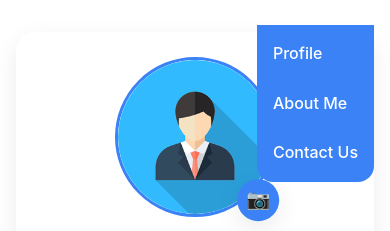
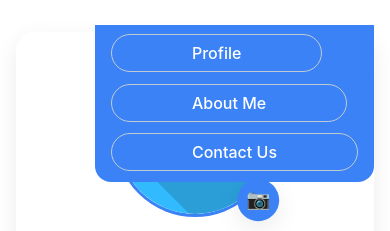
Before and after one commit to Francis6-git/Profile-Card, a plain HTML site: page index.html in a window 390 px wide. Both pictures are taken after a click on the button "Toggle navigation". Shown: the part 61-292 px from the top of the page. Drawn offline with Linux system fonts and the light colour scheme.

Commit message:
Mobile nav UI

```diff
--- a/css/style.css
+++ b/css/style.css
@@ -234,6 +234,7 @@ section ul li {
   border: none;
   color: white;
   font-size: 1.5rem;
+  cursor: pointer;
 }
 @media (max-width: 768px) {
   .navbar {
@@ -249,6 +250,12 @@ section ul li {
     padding: 1rem;
     border-radius: 0 0 1rem 1rem;
   }
+  .nav-links li a {
+    padding: 0.5rem 5rem;
+    text-align: center;
+    border: 1px solid #c1cbd6;
+    border-radius: 1.6rem;
+  }
   .nav-links.show {
     display: flex;
   }
```
Also changed, not shown: index.html (+2 -0 lines).
